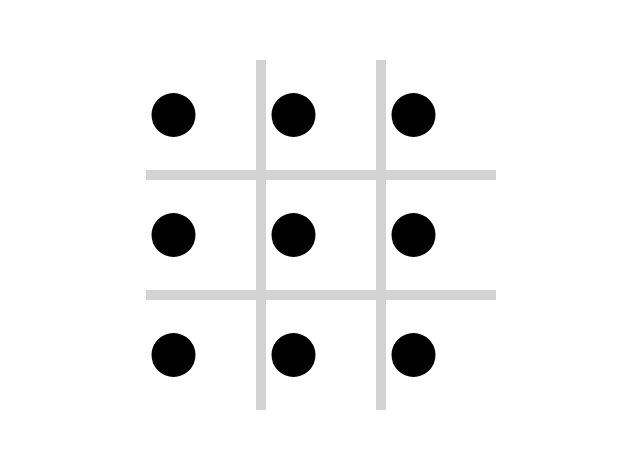
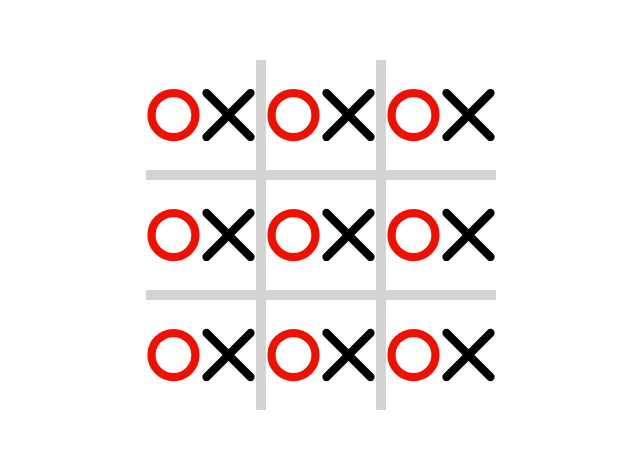
Before and after one commit to mace-akkari/OandX, a React (Create React App) app in the folder noughts/: page / in a window 1280 px wide. Shown: the part 165-614 px from the top of the page, without its empty margins (319-959 px from the left). Built offline with nearby package versions, Linux system fonts and the light colour scheme.

Commit message:
add colour to O&X

```diff
--- a/noughts/src/App.css
+++ b/noughts/src/App.css
@@ -28,3 +28,14 @@ body {
   justify-content: center;
   background-color: white;
 }
+
+svg {
+  stroke-width: 15px;
+  stroke: #f11000;
+  fill: none;
+  stroke-linecap: round;
+}
+
+.cross {
+  stroke: #000000;
+}
```
